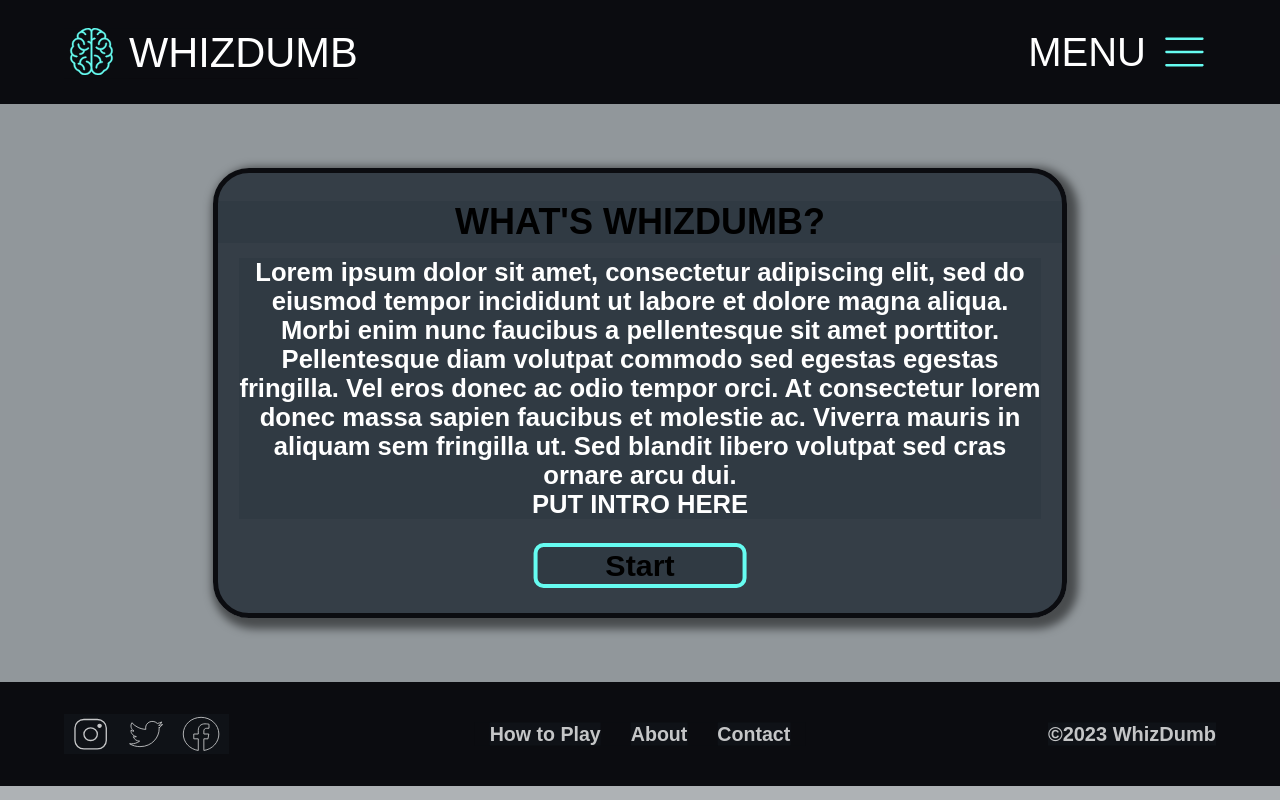
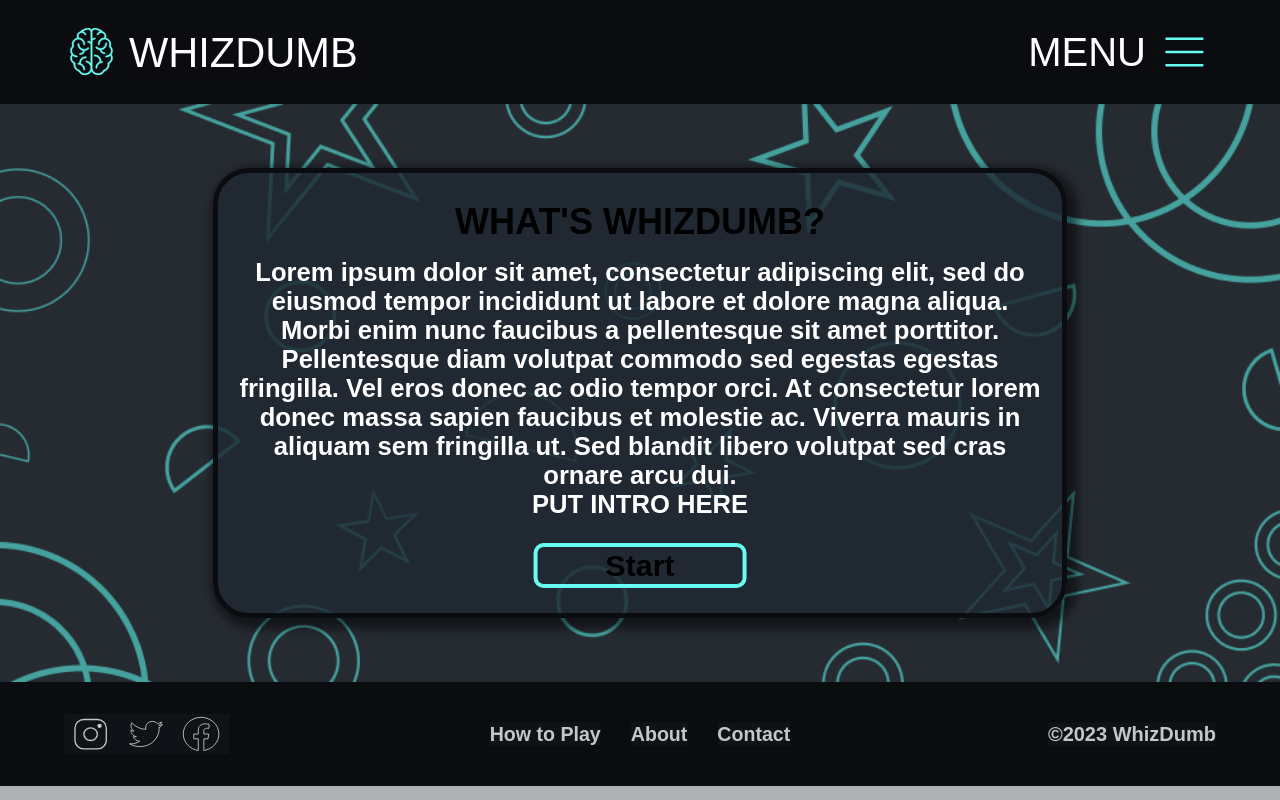
Before and after one commit to walgamal/WhizDumb, a React (Vite) app: page / in a window 1280 px wide. Built offline with nearby package versions, Linux system fonts and the light colour scheme; a web font is replaced by a local one.

Commit message:
Added home page background and re-organized files into folders

```diff
--- a/src/App.jsx
+++ b/src/App.jsx
@@ -1,6 +1,6 @@
-import HomeHero from './Components/HomeHero'
-import HomeHeader from './Components/HomeHeader'
-import HomeFooter from './Components/HomeFooter'
+import HomeHero from './Components/HomeComponents/HomeHero'
+import HomeHeader from './Components/HomeComponents/HomeHeader'
+import HomeFooter from './Components/HomeComponents/HomeFooter'
 
 function App() {
   return (
--- a/src/Components/HomeFooter.jsx
+++ b/src/Components/HomeComponents/HomeFooter.jsx
@@ -1,5 +1,5 @@
 import React from 'react'
-import '../ComponentsCSS/HomeFooter.css'
+import '../../ComponentsCSS/HomeComponentsCSS/HomeFooter.css'
 
 function HomeFooter() {
   return (
--- a/src/Components/HomeHeader.jsx
+++ b/src/Components/HomeComponents/HomeHeader.jsx
@@ -1,5 +1,5 @@
 import React from 'react'
-import '../ComponentsCSS/HomeHeader.css'
+import '../../ComponentsCSS/HomeComponentsCSS/HomeHeader.css'
 
 function Header() {
   return (
--- a/src/Components/HomeHero.jsx
+++ b/src/Components/HomeComponents/HomeHero.jsx
@@ -1,5 +1,5 @@
 import React from 'react'
-import '../ComponentsCSS/HomeHero.css'
+import '../../ComponentsCSS/HomeComponentsCSS/HomeHero.css'
 
 function HomeHero() {
   return (
--- a/src/ComponentsCSS/HomeHero.css
+++ b/src/ComponentsCSS/HomeComponentsCSS/HomeHero.css
@@ -11,6 +11,8 @@ html, body {
     justify-content: center;
     align-items: center;
     background: rgba(0, 0, 0, 0);
+    background-image: url("/assets/home-page-background.png");
+    background-size: cover;
 }
 
 .hero-card {
```
Also changed, not shown: public/assets/home-page-background.png (added), src/ComponentsCSS/HomeComponentsCSS/HomeFooter.css (renamed from src/ComponentsCSS/HomeFooter.css), src/ComponentsCSS/HomeComponentsCSS/HomeHeader.css (renamed from src/ComponentsCSS/HomeHeader.css).
